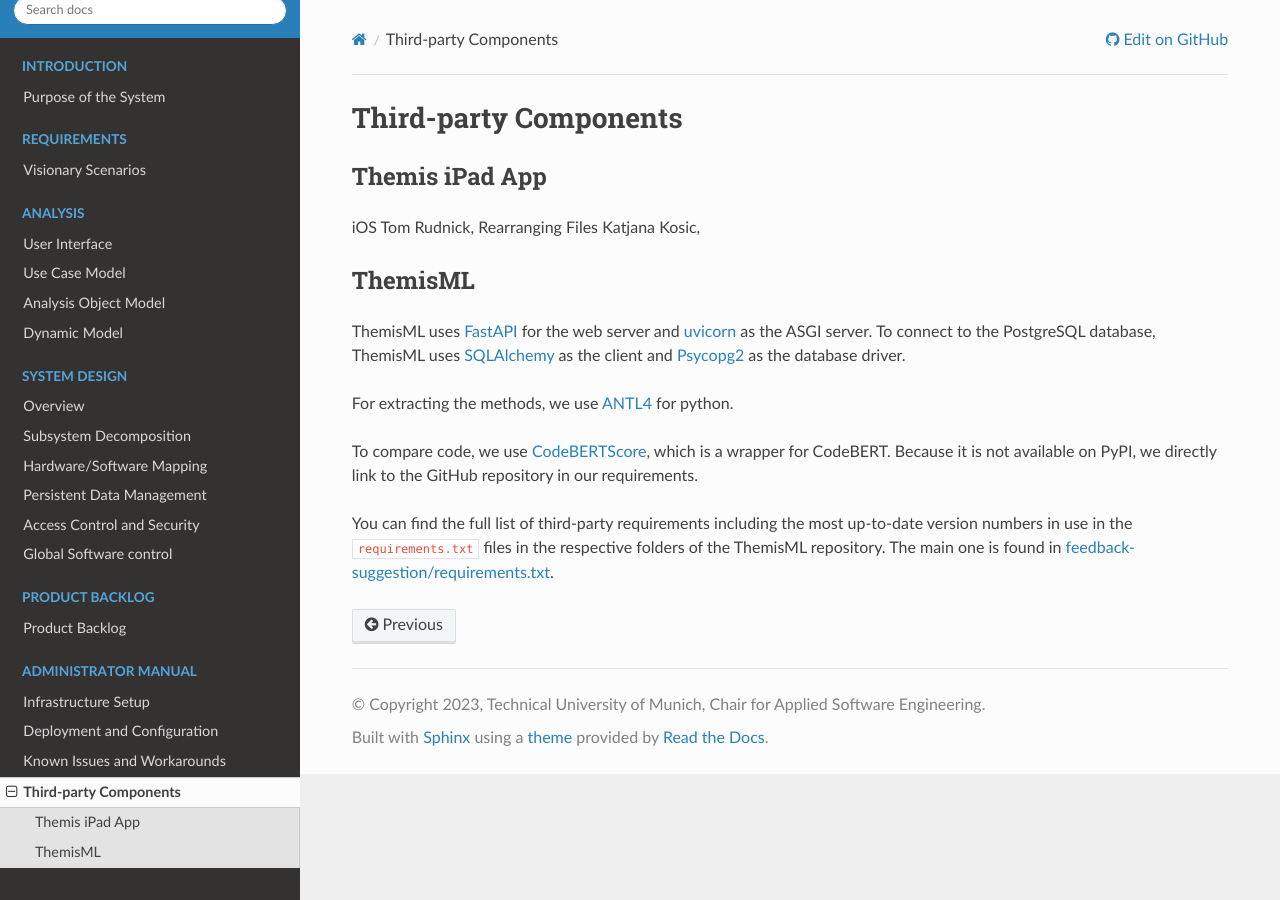
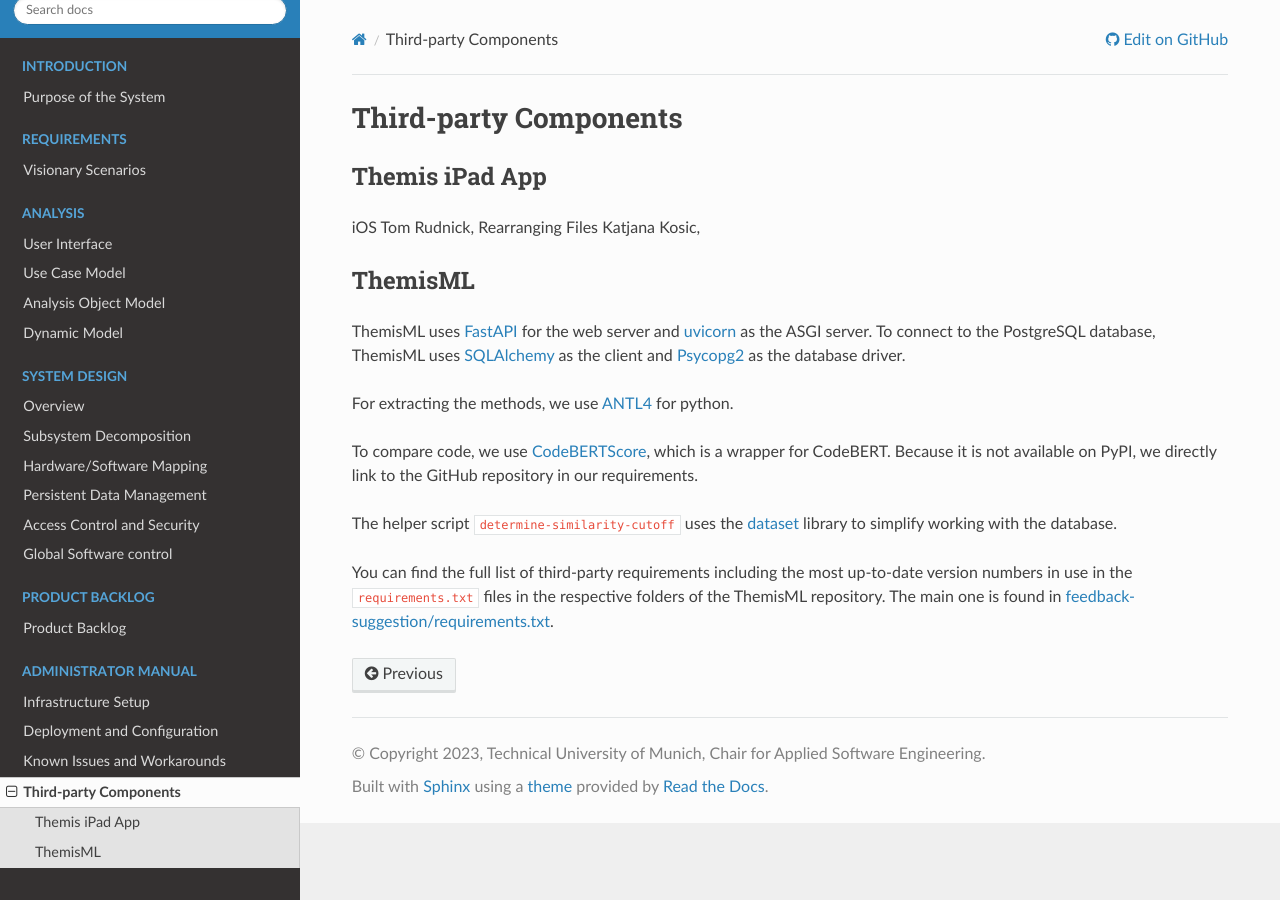
Before and after one commit to ls1intum/Themis, a Sphinx documentation site: the page built from docs/admin/third-party.rst, in a window 1280 px wide. Built offline with Sphinx 7.4.7 and the Read the Docs theme 2.0.0, drawn with Linux system fonts in a browser that asks for light colours.

Commit message:
add dataset dependency

```diff
--- a/docs/admin/third-party.rst
+++ b/docs/admin/third-party.rst
@@ -20,6 +20,8 @@ For extracting the methods, we use `ANTL4`_ for python.
 
 To compare code, we use `CodeBERTScore`_, which is a wrapper for CodeBERT. Because it is not available on PyPI, we directly link to the GitHub repository in our requirements.
 
+The helper script ``determine-similarity-cutoff`` uses the `dataset`_ library to simplify working with the database.
+
 You can find the full list of third-party requirements including the most up-to-date version numbers in use in the ``requirements.txt`` files in the respective folders of the ThemisML repository. The main one is found in `feedback-suggestion/requirements.txt <https://github.com/ls1intum/Themis-ML/blob/develop/feedback-suggestion/requirements.txt>`_.
 
 .. links
@@ -29,3 +31,4 @@ You can find the full list of third-party requirements including the most up-to-
 .. _Psycopg2: https://www.psycopg.org/
 .. _ANTL4: https://www.antlr.org/
 .. _CodeBERTScore: https://github.com/neulab/code-bert-score
+.. _dataset: https://dataset.readthedocs.io/en/latest/
```
